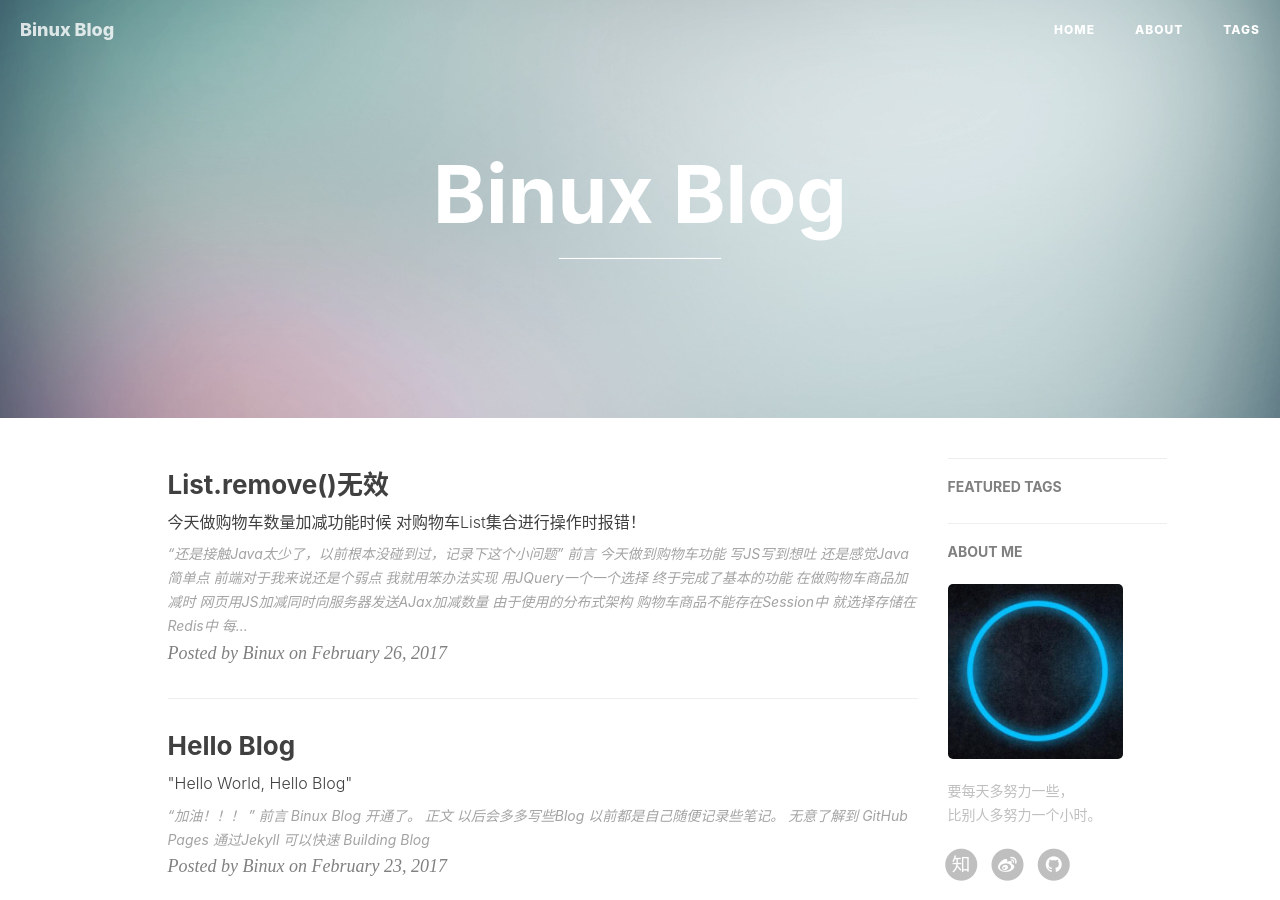
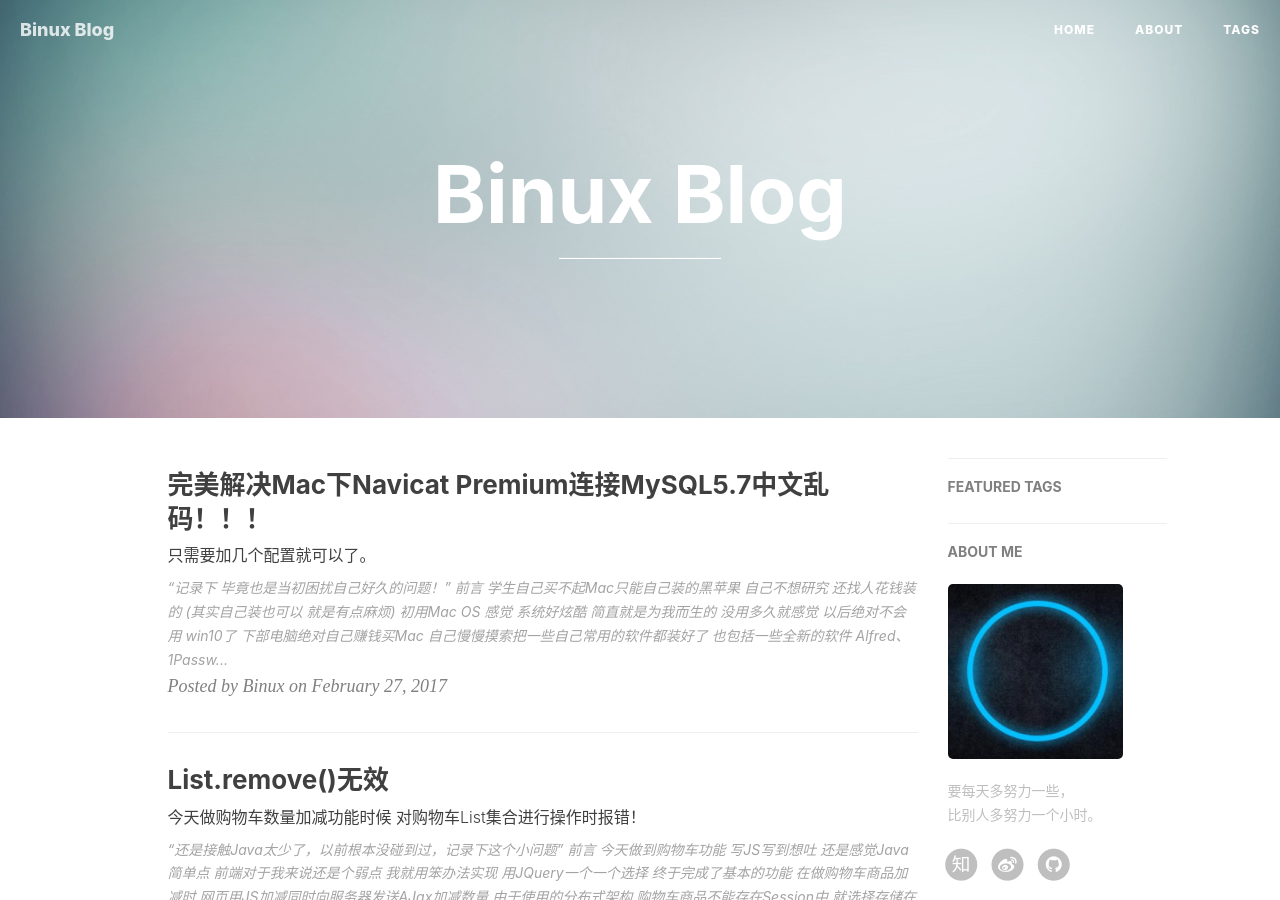
Before and after one commit to xubinux/xubinux.github.io, a Jekyll site: the page built from index.html, in a window 1280 px wide and 900 px high. Built offline with Jekyll 4.4.1, drawn with Linux system fonts in a browser that asks for light colours; nearby versions of some CDN libraries; the list of posts is cut into pages by our own code; comment, search, counter and statistics services are not loaded.

Commit message:
新建博客MySQL乱码

````diff
--- a/_posts/2017-02-26-List<E>.remove()无效.markdown
+++ b/_posts/2017-02-26-List.remove().markdown
@@ -149,6 +149,6 @@ List Remove对象时不要传Integer对象的index值 要传也只能是传index
 ```
 最后我直接把这两句全注释了 解决了问题。
 
-#### 著作权声明
+## 著作权声明
 
 本文首次发布于 [Binux Blog](http://binux.cn)，转载请保留以上链接
--- /dev/null
+++ b/_posts/2017-02-27-Mac-MySQL-Garbled.markdown
@@ -0,0 +1,120 @@
+---
+layout:     post
+title:      "完美解决Mac下Navicat Premium连接MySQL5.7中文乱码！！！"
+subtitle:   "只需要加几个配置就可以了。"
+date:       2017-02-27
+author:     "Binux"
+header-img: "img/in-post/Mac-MySQL/blog.png"
+catalog: true
+tags:
+    - Mac
+    - MySQL
+---
+
+> “记录下 毕竟也是当初困扰自己好久的问题！”
+
+
+## 前言
+
+学生自己买不起Mac只能自己装的黑苹果 自己不想研究 还找人花钱装的 (其实自己装也可以 就是有点麻烦) 初用Mac OS 感觉 系统好炫酷 简直就是为我而生的
+
+没用多久就感觉 以后绝对不会用 win10了 下部电脑绝对自己赚钱买Mac 自己慢慢摸索把一些自己常用的软件都装好了 也包括一些全新的软件 **Alfred、1Password、PopClip等** 有时间可以记录下我使用的一些 软件
+绝对用过了就回不去的
+
+好了 回到正题 在使用Navicat Premium 连接MySQL时出现了乱码 查了些资料
+
+我总结出来的只需要改2处 **有一处还是自己多此一举** 出现的！
+
+---
+
+## 正文
+
+首先我们来改MySQL的字符集
+
+登录MySQL SHOW VARIABLES LIKE "character%";
+```
+mysql> SHOW VARIABLES LIKE "character%";
++--------------------------+-----------------------------------------------------------+
+| Variable_name            | Value                                                     |
++--------------------------+-----------------------------------------------------------+
+| character_set_client     | utf8                                                      |
+| character_set_connection | utf8                                                      |
+| character_set_database   | latin1                                                    |
+| character_set_filesystem | binary                                                    |
+| character_set_results    | utf8                                                      |
+| character_set_server     | latin1                                                    |
+| character_set_system     | utf8                                                      |
+| character_sets_dir       | /usr/local/mysql-5.7.17-macos10.12-x86_64/share/charsets/ |
++--------------------------+-----------------------------------------------------------+
+8 rows in set (0.00 sec)
+```
+character_set_database和character_set_server的默认字符集还是latin1。
+
+需要改成
+```
+mysql> SHOW VARIABLES LIKE "character%";
++--------------------------+-----------------------------------------------------------+
+| Variable_name            | Value                                                     |
++--------------------------+-----------------------------------------------------------+
+| character_set_client     | utf8                                                      |
+| character_set_connection | utf8                                                      |
+| character_set_database   | utf8                                                      |
+| character_set_filesystem | binary                                                    |
+| character_set_results    | utf8                                                      |
+| character_set_server     | utf8                                                      |
+| character_set_system     | utf8                                                      |
+| character_sets_dir       | /usr/local/mysql-5.7.17-macos10.12-x86_64/share/charsets/ |
++--------------------------+-----------------------------------------------------------+
+8 rows in set (0.00 sec)
+```
+
+#### 解决办法
+
+停止MySQL服务
+<img src="/img/in-post/Mac-MySQL/img1.png" />
+<small class="img-hint">MySQL设置</small>
+
+打开终端 执行 sudo vim /etc/my.cnf 输入密码 新建一个MySQL配置文件 因为5.7 安装的时候默认没有配置文件
+
+加入2条配置
+```
+[client]
+default-character-set=utf8
+[mysqld]
+character-set-server=utf8
+```
+重新启动MySQL服务
+
+打开Navicat Premium 连接
+<img src="/img/in-post/Mac-MySQL/img2.png" />
+<small class="img-hint">Navicat Premium连接</small>
+
+发现还是乱码
+<img class="shadow" src="/img/in-post/Mac-MySQL/img3.png" />
+<small class="img-hint">中文乱码</small>
+
+其实到这边 MySQL乱码就配置完成了 问题就出在 新建连接的时候Encoding这边选择了utf-8
+
+把它改成Auto 问题解决
+<img class="shadow" src="/img/in-post/Mac-MySQL/img4.png" />
+<small class="img-hint">问题解决</small>
+
+---
+
+## 总结
+
+出现这个问题不怪别人 都是自己手残 干嘛自己去改连接属性里面的Encoding 其实默认就是Auto 其实这个问题困扰我挺久的
+
+不过在改过MySQL配置后 使用MyBatis 也就是JDBC操作数据库是没问题的 所以也没在意
+
+最后怎么看自己配置的有没有问题呢！
+
+Navicat Premium右键Edit DataBase 如果是下图 就绝对没问题了
+<img src="/img/in-post/Mac-MySQL/img5.png" />
+<small class="img-hint">Edit DataBase</small>
+
+---
+
+## 著作权声明
+
+本文首次发布于 [Binux Blog](http://binux.cn)，转载请保留以上链接
````
Also changed, not shown: img/in-post/Mac-MySQL/blog.png (added), img/in-post/Mac-MySQL/img1.png (added), img/in-post/Mac-MySQL/img2.png (added), img/in-post/Mac-MySQL/img3.png (added), img/in-post/Mac-MySQL/img4.png (added), img/in-post/Mac-MySQL/img5.png (added).
